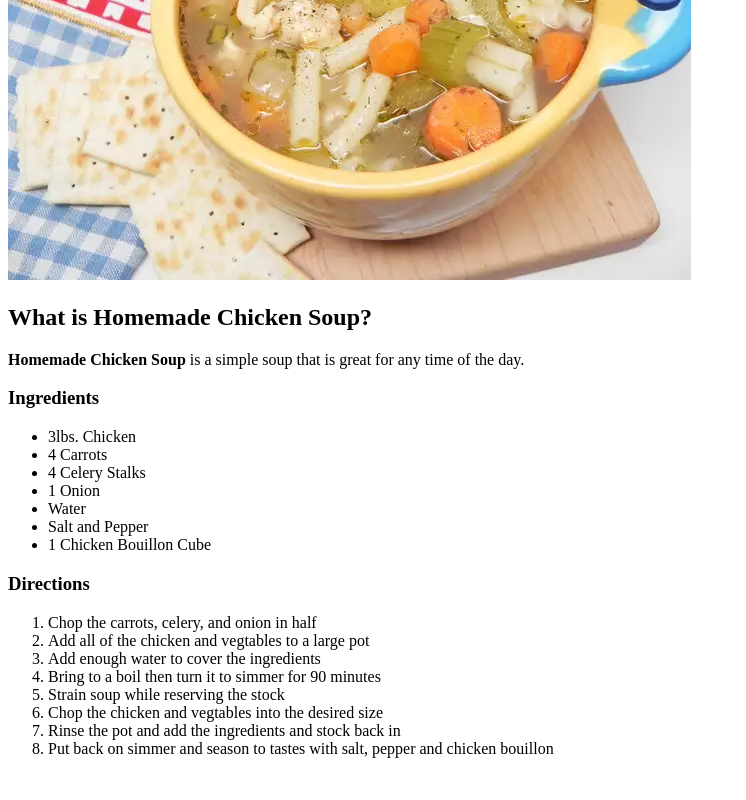
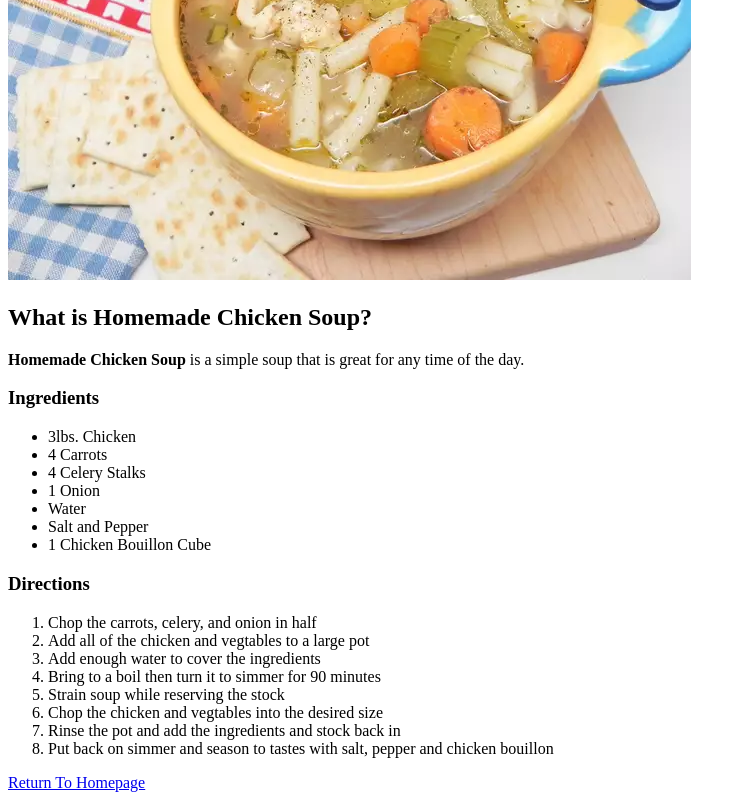
Before and after one commit to joering28/odin-recipies, a plain HTML site: page recipes/homemade-chicken-soup.html in a window 1280 px wide. Shown: the part 312-1112 px from the top of the page, without its empty margins (0-746 px from the left). Before the commit the page ends 1086 px from the top, so only its background shows below. Drawn offline with Linux system fonts and the light colour scheme.

Commit message:
Added return to homepage to recipes

```diff
--- a/recipes/homemade-chicken-soup.html
+++ b/recipes/homemade-chicken-soup.html
@@ -36,5 +36,6 @@
             <li>Put back on simmer and season to tastes with salt, pepper and chicken bouillon</li>
         </ol>
     </p>
+    <a href="../index.html">Return To Homepage</a>
 </body>
 </html>
```
Also changed, not shown: recipes/croque-madame.html (+1 -1 lines), recipes/tater-tot-casserole.html (+1 -0 lines).
